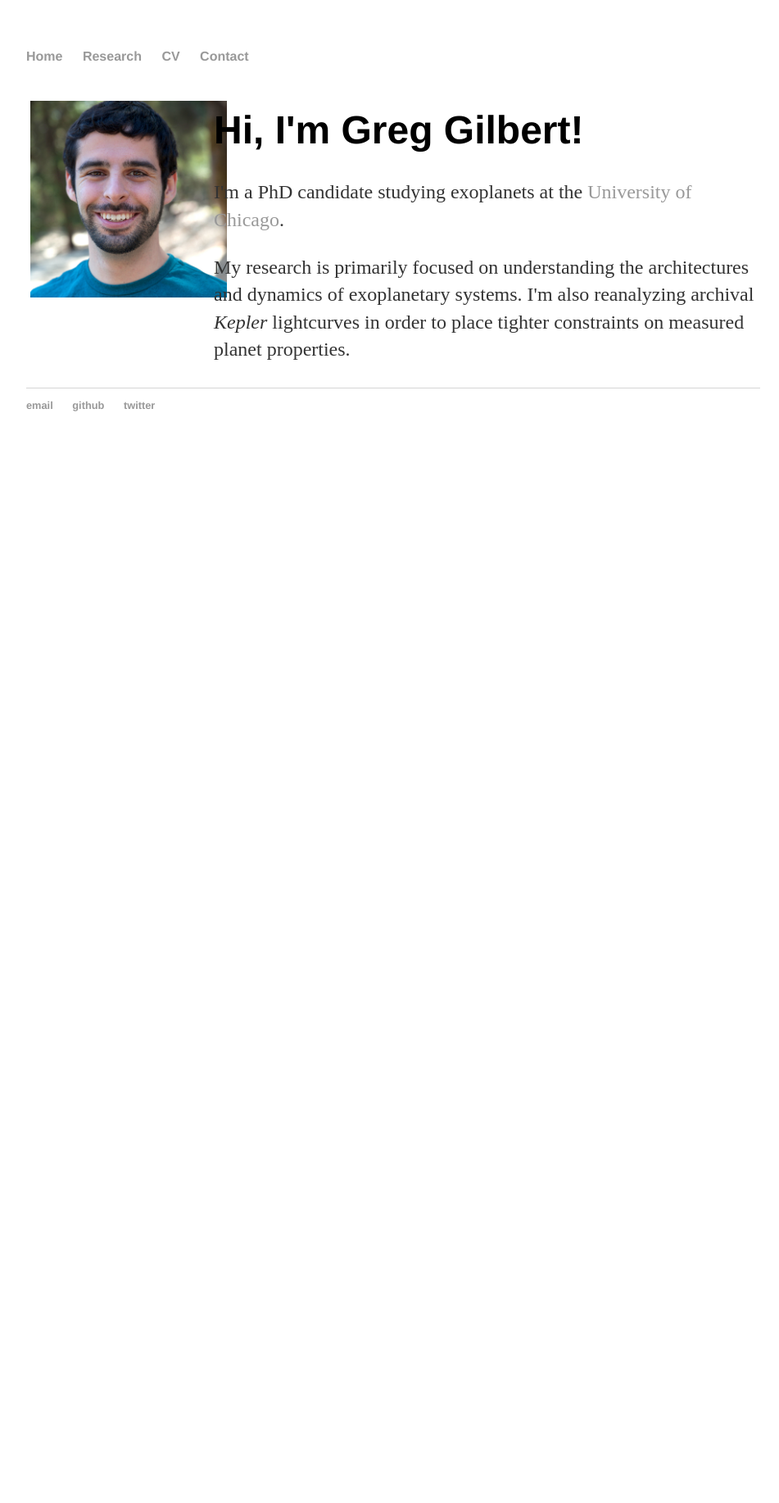
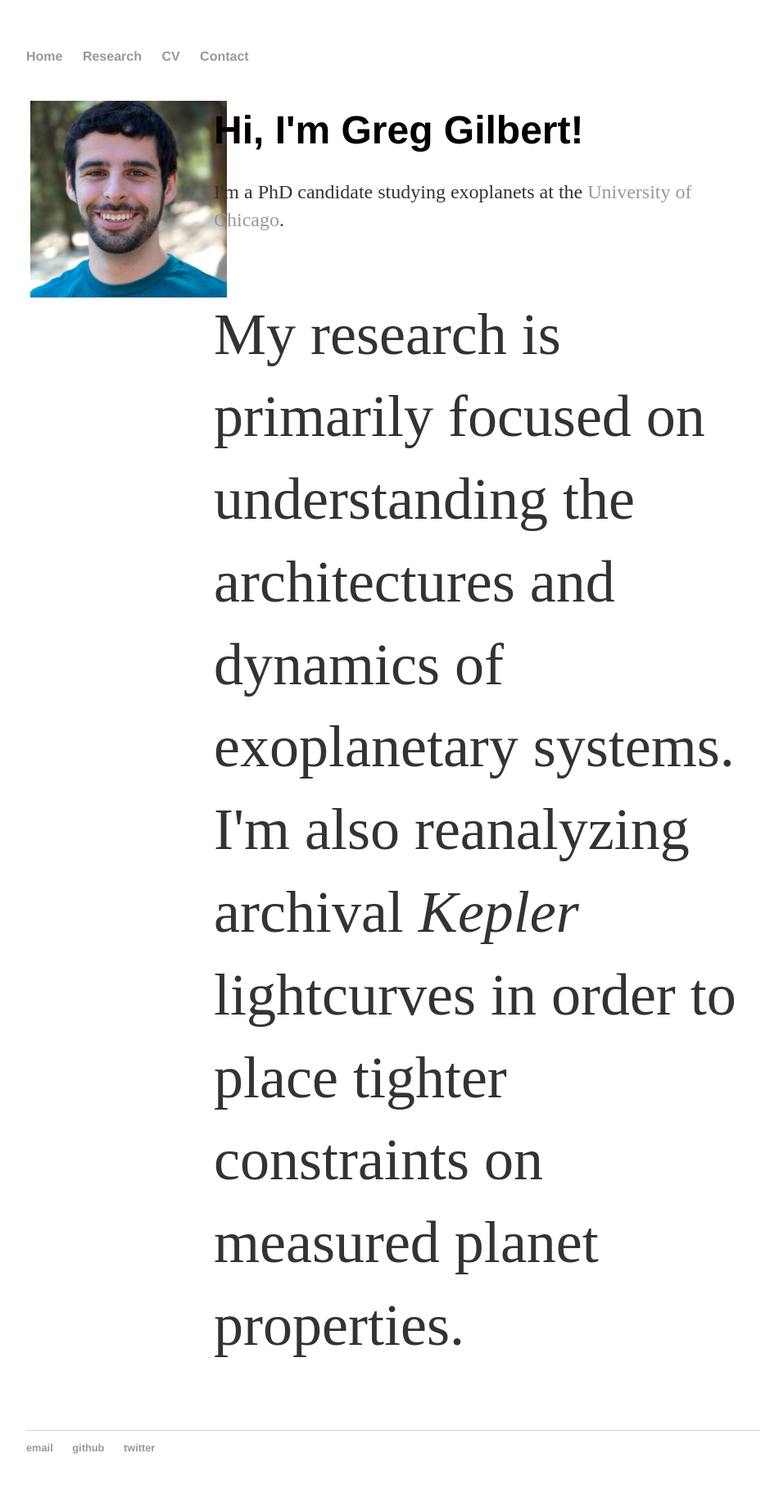
Before and after one commit to gjgilbert/gjgilbert.github.io, a Jekyll site: the page built from index.html, in a window 1280 px wide. Shown: the whole page at 82% size, without its empty margins (160-1111 px from the left). Built offline with Jekyll 4.4.1, drawn with Linux system fonts in a browser that asks for light colours; before the commit the page ends 900 px from its top, so only the background shows below that.

Commit message:
Update index.html

```diff
--- a/index.html
+++ b/index.html
@@ -38,7 +38,7 @@
 	  <div class="column right">
 	    <h1>Hi, I'm Greg Gilbert!</h1>
 	    <p>I'm a PhD candidate studying exoplanets at the <a href="https://astrophysics.uchicago.edu/">University of Chicago</a>.</p>
-	    <p>My research is primarily focused on understanding the architectures and dynamics of exoplanetary systems. I'm also reanalyzing archival <em>Kepler</em> lightcurves in order to place tighter constraints on measured planet properties.</p>
+	    <font size="12"><p>My research is primarily focused on understanding the architectures and dynamics of exoplanetary systems. I'm also reanalyzing archival <em>Kepler</em> lightcurves in order to place tighter constraints on measured planet properties.</p></font>
 	  </div>
 	</div>
 </body>
```
